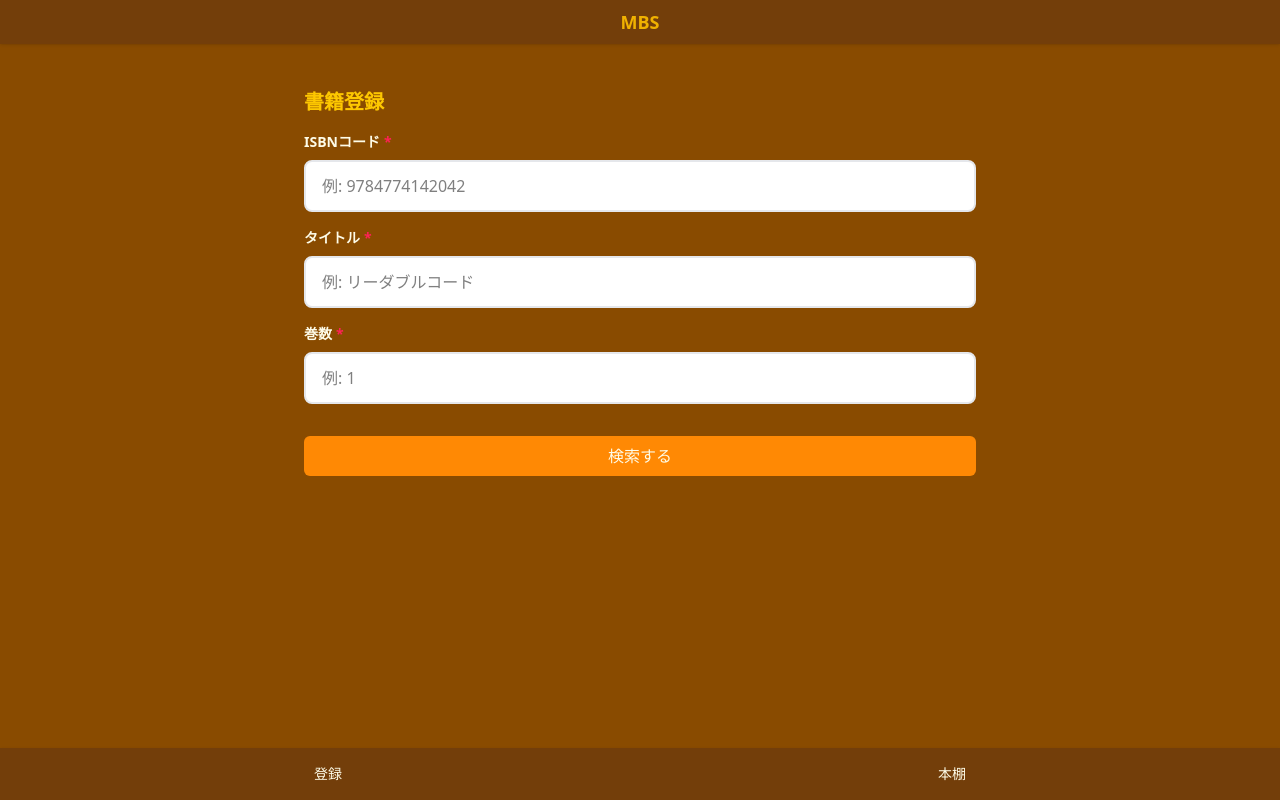
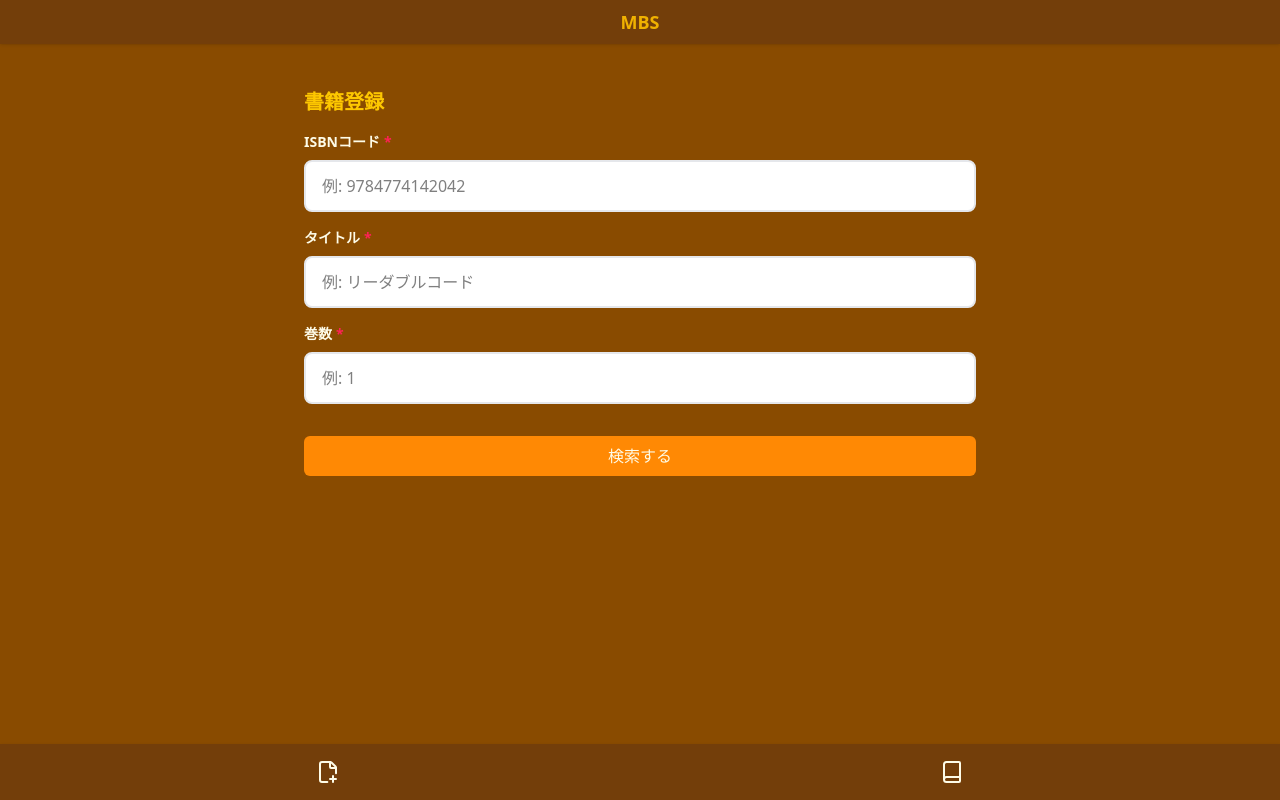
Before and after one commit to egnuyuki/books-react, a React (Vite) app: page / in a window 1280 px wide. Built offline with nearby package versions, Linux system fonts and the light colour scheme; no server answers.

Commit message:
メニューをアイコンに変更

```diff
--- a/src/components/Layout.jsx
+++ b/src/components/Layout.jsx
@@ -1,4 +1,5 @@
 import Header from "./Header"
+import { Book, FilePlusCorner } from "lucide-react"
 
 const Layout = ({ children }) => {
   return (
@@ -18,12 +19,12 @@ const Layout = ({ children }) => {
           <ul className="flex justify-around text-sm">
             <li>
               <a href="/" className="text-yellow-50 hover:text-yellow-400">
-                登録
+                <FilePlusCorner />
               </a>
             </li>
             <li>
               <a href="/list" className="text-yellow-50 hover:text-yellow-400">
-                本棚
+                <Book/>
               </a>
             </li>
           </ul>
```
